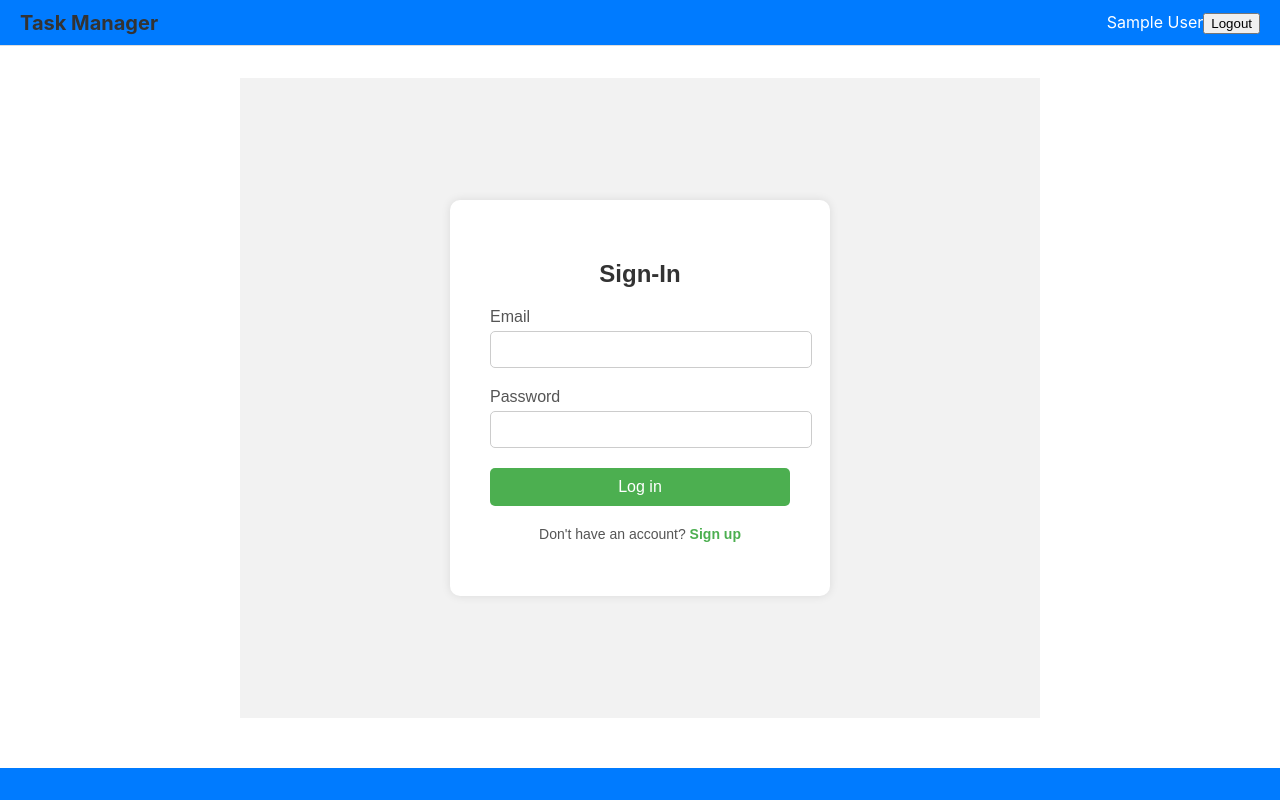
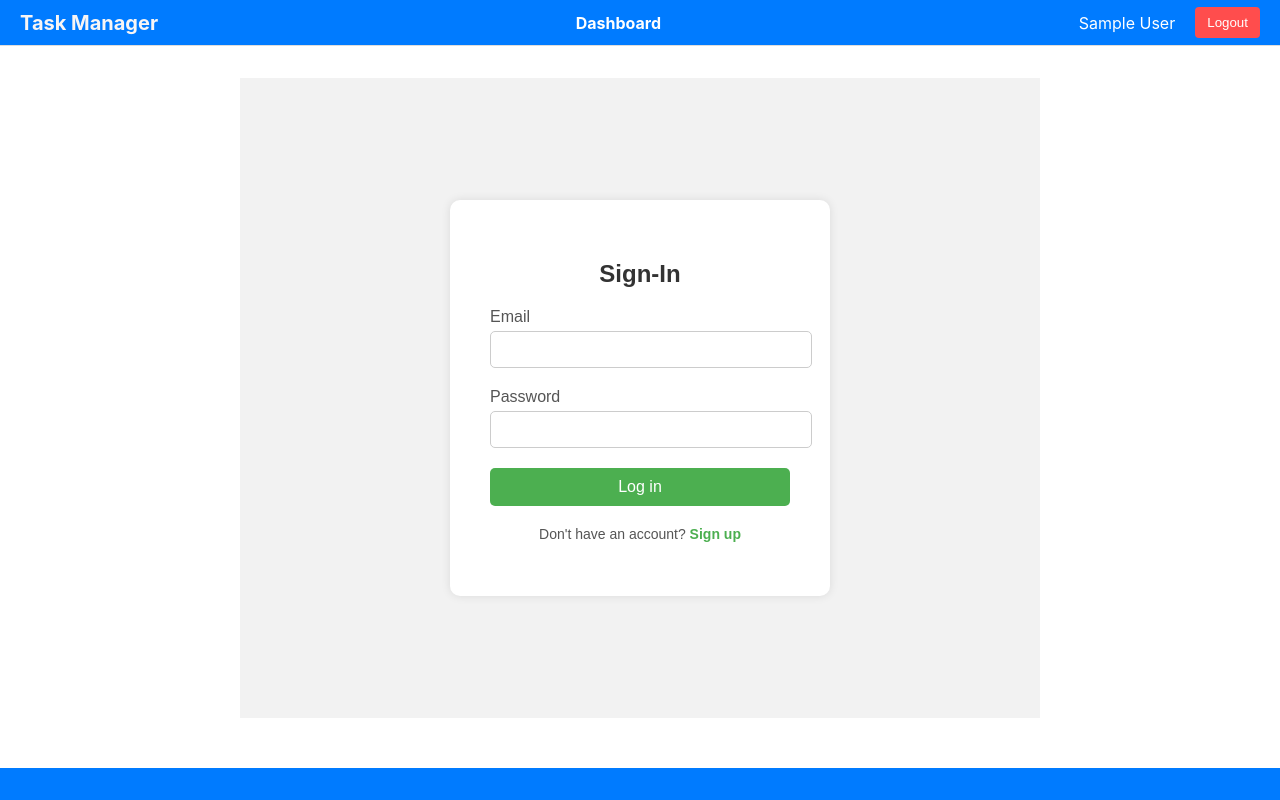
Before and after one commit to SanketKhiste/task-manager-ui, a React (Create React App) app: page /signin in a window 1280 px wide. Built offline with nearby package versions, Linux system fonts and the light colour scheme; sample sign-in values are in the browser's storage.

Commit message:
resolve Authencation and Authorization issue and create user detail dashboard
resolve Authencation and Authorization issue and create user detail dashboard

```diff
--- a/src/App.css
+++ b/src/App.css
@@ -122,7 +122,7 @@ body {
 .logo {
   font-size: 24px;
   font-weight: bold;
-  color: #333;
+  color: #f7f5f5;
 }
 
 .user-name {
--- a/src/components/Header.js
+++ b/src/components/Header.js
@@ -1,6 +1,8 @@
 import React, { useContext, useEffect } from 'react';
-import { useNavigate } from 'react-router-dom';
+import { useNavigate, Link } from 'react-router-dom';
 import { UserContext } from "../context/UserContext";
+import '../style/Header.css';
+
 
 const Header = () => {
   const { user, setUser } = useContext(UserContext);
@@ -22,6 +24,11 @@ const Header = () => {
   return (
     <header className="header">
       <h3 className="logo">Task Manager</h3>
+          {/* Dashboard menu */}
+          {user && (<nav className="dashboard-menu">
+            <Link to="/UsersDashboard" className="menu-link">Dashboard</Link>
+            {/* Add more links if needed */}
+          </nav>)}
 
       {user && (
         <div className="user-info">
--- /dev/null
+++ b/src/components/UsersDashboard.js
@@ -0,0 +1,70 @@
+import React, { useEffect, useState } from 'react';
+import axios from "axios";
+import '../style/UsersDashboard.css';
+
+const APIBaseUrl = process.env.REACT_APP_APIBASEURL;
+
+const UsersDashboard = () => {
+  const [users, setUsers] = useState([]);
+  const [loading, setLoading] = useState(true);
+  const [errorMessage, setErrorMessage] = useState("");
+
+  useEffect(() => {
+    const user = JSON.parse(sessionStorage.getItem("user"));
+    const token = user?.token;
+
+    axios.get(`${APIBaseUrl}/Users/UsersDetails`, {
+      headers: {
+        Authorization: `Bearer ${token}`
+      }
+    })
+      .then(result => {
+        if (result.data.isSuccess) {
+          setUsers(result.data.responseObject);
+        } else {
+          setErrorMessage(result.data.message || "API error occurred.");
+        }
+        setLoading(false);
+      })
+      .catch(error => {
+        if (error.response?.status === 403) {
+          setErrorMessage("Access Blocked. Your account doesn’t have a role assigned. Please contact your administrator.");
+        }
+        setLoading(false);
+      });
+  }, []);
+
+  return (
+    <div className="users-container">
+      <h2>Users Dashboard</h2>
+      {loading ? (
+        <p>Loading...</p>
+      ) : errorMessage ? (
+        <div className="error-message">{errorMessage}</div>
+      ) : (
+        <table className="users-table">
+          <thead>
+            <tr>
+              <th>Name</th>
+              <th>Email</th>
+              <th>Created At</th>
+              <th>Role</th>
+            </tr>
+          </thead>
+          <tbody>
+            {users.map((user, index) => (
+              <tr key={index}>
+                <td>{user.name}</td>
+                <td>{user.email}</td>
+                <td>{user.createdAt}</td>
+                <td>{user.role}</td>
+              </tr>
+            ))}
+          </tbody>
+        </table>
+      )}
+    </div>
+  );
+};
+
+export default UsersDashboard;
--- a/src/routes/Mainroutes.js
+++ b/src/routes/Mainroutes.js
@@ -3,6 +3,7 @@ import { Routes, Route, Navigate } from 'react-router-dom';
 import SignIn from '../components/SignIn';
 import TaskList from '../components/TaskList';
 import SignUpForm from '../components/SignUpForm';
+import UsersDashboard from '../components/UsersDashboard';
 
 const Mainroutes = () => {
   return (
@@ -11,6 +12,7 @@ const Mainroutes = () => {
       <Route path="/signin" element={<SignIn />} />
       <Route path="/SignUpForm" element={<SignUpForm />} />
       <Route path="/tasklist" element={<TaskList />} />
+      <Route path="/UsersDashboard" element={<UsersDashboard />} />
     </Routes>
   );
 };
--- /dev/null
+++ b/src/style/Header.css
@@ -0,0 +1,46 @@
+.header {
+  display: flex;
+  justify-content: space-between;
+  align-items: center;
+  padding: 15px 30px;
+  background-color: #333;
+  color: white;
+}
+
+.logo {
+  font-size: 1.5rem;
+}
+
+.user-info {
+  display: flex;
+  align-items: center;
+  gap: 20px;
+}
+
+.dashboard-menu {
+  display: flex;
+  gap: 15px;
+}
+
+.menu-link {
+  color: white;
+  text-decoration: none;
+  font-weight: bold;
+}
+
+.menu-link:hover {
+  text-decoration: underline;
+}
+
+.logout-btn {
+  background-color: #ff4d4d;
+  color: white;
+  border: none;
+  padding: 8px 12px;
+  cursor: pointer;
+  border-radius: 4px;
+}
+
+.logout-btn:hover {
+  background-color: #e60000;
+}
--- /dev/null
+++ b/src/style/UsersDashboard.css
@@ -0,0 +1,22 @@
+/* UsersDashboard.css */
+
+.users-container {
+  padding: 20px;
+}
+
+.users-table {
+  width: 100%;
+  border-collapse: collapse;
+}
+
+.users-table th {
+  padding: 10px;
+  border-bottom: 2px solid #ccc;
+  text-align: left;
+  background-color: #f2f2f2;
+}
+
+.users-table td {
+  padding: 10px;
+  border-bottom: 1px solid #eee;
+}
```
